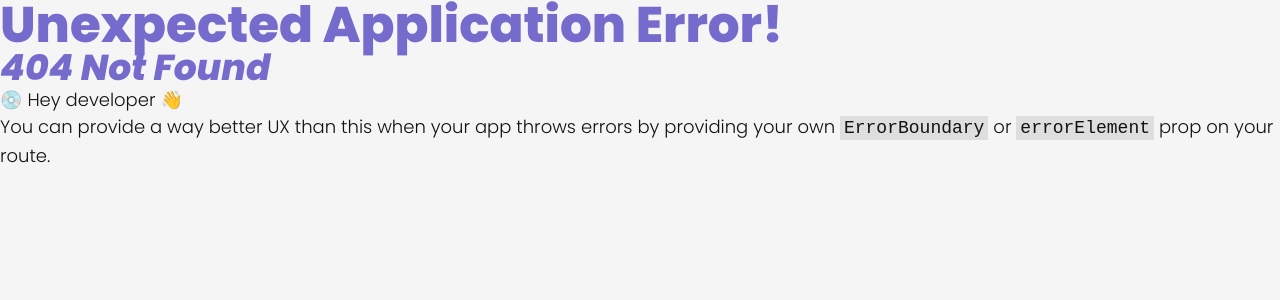
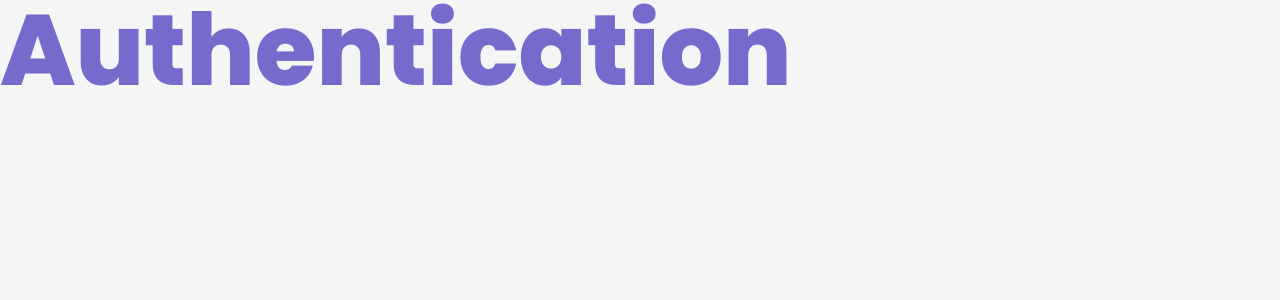
Before and after one commit to chehra-ai/chehra-ai, a React (Create React App) app: page /authentication in a window 1280 px wide. Before the commit this address had no page. Shown: the top 300 px of the page. Built offline with nearby package versions, Linux system fonts and the light colour scheme.

Commit message:
[Router Configured][Login/Signup init]

```diff
--- /dev/null
+++ b/src/pages/Authentication.jsx
@@ -0,0 +1,11 @@
+import React from 'react';
+
+const Authentication = () => {
+    return (
+        <div>
+            <h1>Authentication</h1>
+        </div>
+    )
+}
+
+export default Authentication;
```
Also changed, not shown: src/index.js (+2 -9 lines), src/router.js (added, +18 -0 lines).
